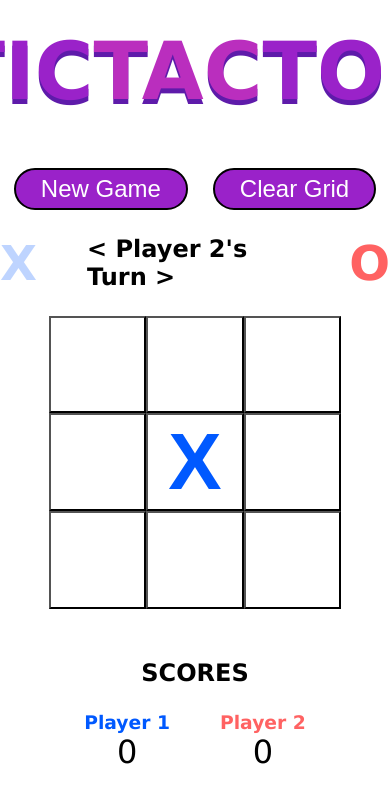
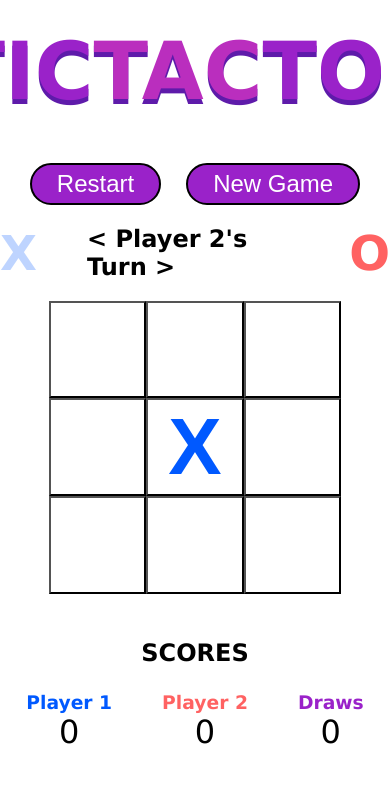
Before and after one commit to quaminh/odin-tictactoe, a plain HTML site: page index.html in a window 390 px wide. Both pictures are taken after a click on the element 195 px from the left and 462 px from the top of the page. Shown: the top 802 px of the page. Drawn offline with Linux system fonts and the light colour scheme.

Commit message:
Add functionality to restart button
'Restart button' previously called 'clear grid button'

```diff
--- a/index.html
+++ b/index.html
@@ -10,8 +10,8 @@
     <div class="main-body">
         <h1 class="title">TIC<span class="alt-color">TAC</span>TOE</h1>
         <div class="button-section">
-            <button class="control-btn">New Game</button>
-            <button class="control-btn">Clear Grid</button>
+            <button id="restart-btn" class="control-btn">Restart</button>
+            <button id="new-game-btn" class="control-btn">New Game</button>
         </div>
         <div class="player-info">
             <p id="p1-symbol" class="player-symbol p1-color inactive">X</p>
@@ -30,6 +30,10 @@
                     <h3 class="p2-color">Player 2</h3>
                     <p id="p2-score">0</p>
                 </div>
+                <div class="score">
+                    <h3 class="draw-color">Draws</h3>
+                    <p id="draw-score">0</p>
+                </div>
             </div>
         </div>
     </div>
--- a/script.js
+++ b/script.js
@@ -67,8 +67,9 @@ function Player(name, token, symbol) {
 
     const getScore = () => score;
     const addScore = () => ++score;
+    const resetScore = () => score = 0;
 
-    return { name, token, symbol, getScore, addScore };
+    return { name, token, symbol, getScore, addScore, resetScore };
 }
 
 function GameController(player1 = "Player 1", player2 = "Player 2") {
@@ -76,10 +77,13 @@ function GameController(player1 = "Player 1", player2 = "Player 2") {
 
     const players = [
         Player(player1, 1, "X"),
-        Player(player2, 2, "O")
+        Player(player2, 2, "O"),
+        Player("Draws", 3, "")
     ];
 
     let activePlayer = players[0];
+    let gameOver = false;
+    let winCon = 0;
 
     const switchPlayerTurn = () => {
         activePlayer = activePlayer === players[0] ? players[1] : players[0];
@@ -89,15 +93,14 @@ function GameController(player1 = "Player 1", player2 = "Player 2") {
 
     const getPlayerTwo = () => players[1];
 
+    const getDraws = () => players[2];
+
     const getActivePlayer = () => activePlayer;
 
     const printRound = () => {
         console.log(`${activePlayer.name}'s Turn`);
         console.log(board.getBoard());
     };
-
-    let gameOver = false;
-    let winCon = 0;
 
     const playRound = (row, col) => {
         if (gameOver) return winCon;
@@ -123,6 +126,16 @@ function GameController(player1 = "Player 1", player2 = "Player 2") {
         return 0;
     };
 
+    const restartGame = () => {
+        activePlayer = (
+            players[0].getScore() +
+            players[1].getScore() +
+            players[2].getScore()) % 2 === 0 ? players[0] : players[1];
+        gameOver = false;
+        winCon = 0;
+        board.clearBoard();
+    }
+
     const isGameOver = () => gameOver;
 
     printRound();
@@ -131,8 +144,10 @@ function GameController(player1 = "Player 1", player2 = "Player 2") {
         playRound,
         getPlayerOne,
         getPlayerTwo,
+        getDraws,
         getActivePlayer,
         getBoard: board.getBoard,
+        restartGame,
         isGameOver
     };
 }
@@ -145,6 +160,9 @@ function ScreenController() {
     const playerTwoSymbol = document.querySelector("#p2-symbol");
     const playerOneScore = document.querySelector("#p1-score");
     const playerTwoScore = document.querySelector("#p2-score");
+    const drawScore = document.querySelector("#draw-score");
+    const restartButton = document.querySelector("#restart-btn");
+    const newGameButton = document.querySelector("#new-game-btn");
 
     const updateScreen = (gameStatus) => {
         gameGrid.textContent = "";
@@ -153,6 +171,7 @@ function ScreenController() {
         const activePlayer = game.getActivePlayer();
         const playerOne = game.getPlayerOne();
         const playerTwo = game.getPlayerTwo();
+        const draws = game.getDraws();
 
         playerOneSymbol.textContent = playerOne.symbol;
         playerTwoSymbol.textContent = playerTwo.symbol;
@@ -167,16 +186,26 @@ function ScreenController() {
         }
         else if (gameStatus === 3) {
             playerTurn.textContent = "DRAW!"
+            draws.addScore();
+
         }
         else {
             playerTurn.textContent = `< ${activePlayer.name}'s Turn >`;
-            playerOneSymbol.classList.toggle("inactive");
-            playerTwoSymbol.classList.toggle("inactive");
-            gameGrid.classList.toggle("p2-active");
+            if (activePlayer.token === 1) {
+                playerOneSymbol.classList.remove("inactive");
+                playerTwoSymbol.classList.add("inactive");
+                gameGrid.classList.remove("p2-active");
+            }
+            else {
+                playerOneSymbol.classList.add("inactive");
+                playerTwoSymbol.classList.remove("inactive");
+                gameGrid.classList.add("p2-active");
+            }
         }
 
         playerOneScore.textContent = playerOne.getScore();
         playerTwoScore.textContent = playerTwo.getScore();
+        drawScore.textContent = draws.getScore();
 
         board.forEach((row, rowIndex) => {
             row.forEach((value, colIndex) => {
@@ -211,6 +240,12 @@ function ScreenController() {
     }
     gameGrid.addEventListener("click", handleBoardClick);
 
+    function handleRestart(e) {
+        game.restartGame();
+        updateScreen();
+    }
+    restartButton.addEventListener("click", handleRestart);
+
     updateScreen();
 }
 
--- a/styles.css
+++ b/styles.css
@@ -19,11 +19,15 @@ body, h1, h2, h3, p {
     color: var(--player-two-color);
 }
 
+.draw-color {
+    color: var(--primary-color);
+}
+
 .main-body {
     display: flex;
     flex-direction: column;
     align-items: center;
-    gap: 25px;
+    gap: 20px;
 }
 
 .title {
```
